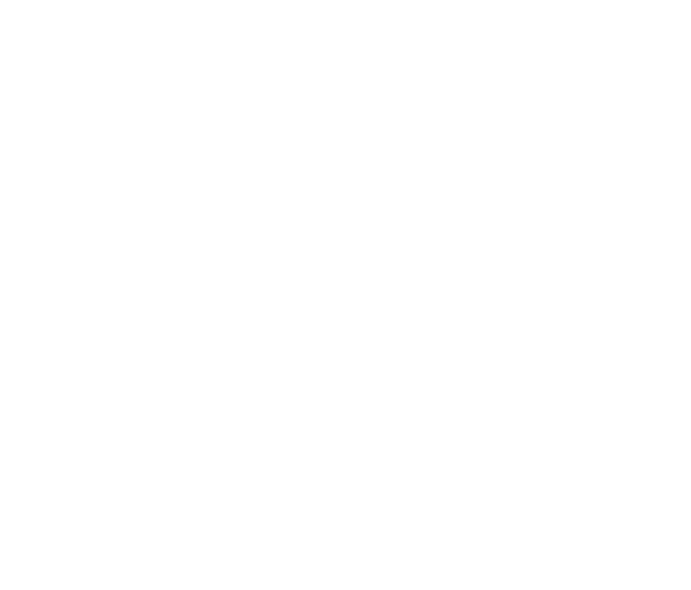
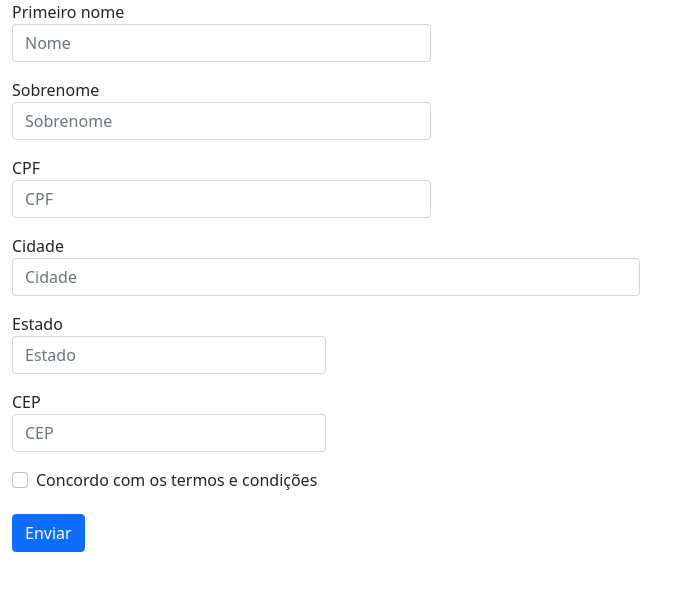
Before and after one commit to Gubrasil/estudo-cadastro-reactjs, a React (Create React App) app: page /novocadastro in a window 1280 px wide. Shown: the top 590 px of the page, without its empty margins (0-691 px from the left). Built offline with nearby package versions, Linux system fonts and the light colour scheme.

Commit message:
cria tela de cadastro

```diff
--- a/src/App.jsx
+++ b/src/App.jsx
@@ -1,16 +1,22 @@
 import React from 'react';
-import {BrowserRouter, Route} from 'react-router-dom';
+import { BrowserRouter, Route, Switch } from 'react-router-dom';
 
 /*Paginas */
 import Home from './pages/home/home.jsx';
-import Login from './pages/Login/login.jsx';
+import Login from './pages/login/login.jsx';
+import NovoCadastro from './pages/cadastro/novoCadastro.jsx';
 
 
 function App() {
-    return <BrowserRouter>
-    <Route exact path='/' component={Home} />
-    <Route exact path='/login' component={Login} />
-    </BrowserRouter>
+    return (
+        <BrowserRouter>
+            <Switch>
+                <Route exact path='/' component={Home} />
+                <Route exact path='/login' component={Login} />
+                <Route exact path='/novocadastro' component={NovoCadastro} />
+            </Switch>
+        </BrowserRouter>
+    )
 }
 
 export default App;
--- a/src/pages/home/Components/banner.jsx
+++ b/src/Components/banner.jsx
@@ -8,8 +8,8 @@
                 <div className="col-lg-6">
                     <h1>Bem-vindo à loja infantil mais fofa de Brasília.</h1>
                     <h4>Ficamos Felizes em tê-la conosco. Faça seu cadastro como vendedora. Caso já tenha feito, faça Login</h4>
-                    <a href="#" type="button" className="btn btn-dark btn-lg btn-banner">Fazer Cadastro</a>
-                    <a href="/Login" type="button" className="btn btn-outline-light btn-lg btn-banner">Fazer Login</a>
+                    <a href="/novocadastro" type="button" className="btn btn-dark btn-lg btn-banner">Fazer Cadastro</a>
+                    <a href="/login" type="button" className="btn btn-outline-light btn-lg btn-banner">Fazer Login</a>
                 </div>
 
                 <div className="col-lg-6">
--- a/src/pages/home/Components/menu.jsx
+++ b/src/Components/menu.jsx
@@ -1,4 +1,5 @@
 import React from 'react';
+import  { Link } from 'react-router-dom';
 
 function Menu() {
     return <nav className="navbar fixed-top navbar-expand-md navbar-dark bg-dark">
@@ -16,10 +17,10 @@
                         <a className="nav-link" aria-current="page" href="#">Home</a>
                     </li>
                     <li className="nav-item">
-                        <a className="nav-link" aria-current="page" href="#">Cadastro</a>
+                        <Link className="nav-link" aria-current="page" to="/novocadastro">Cadastro</Link>
                     </li>
                     <li className="nav-item">
-                        <a className="nav-link" aria-current="page" href="/Login">Login</a>
+                        <Link className="nav-link" aria-current="page" to="/login">Login</Link>
                     </li>
                     <li className="nav-item">
                         <a className="nav-link" aria-current="page" href="#footer">Contato</a>
--- a/src/app/dados/vendedoras.js
+++ b/src/app/dados/vendedoras.js
@@ -4,21 +4,21 @@
         nome: "Vendedora Mentoria Conquistando",
         telefone: "(61)99999-9999",
         senha: "12345678",
-        email: "teste@email.com"
+        email: "teste1@email.com"
     },
     {
         cpf: "123.456.789-11",
         nome: "Aluno Mentoria Conquistando 2",
         telefone: "(61)99999-9999",
         senha: "12345678",
-        email: "teste@email.com"
+        email: "teste2@email.com"
     },
     {
         cpf: "123.456.789-12",
         nome: "Aluno Mentoria Conquistando 3",
         telefone: "(61)99999-9999",
         senha: "12345678",
-        email: "teste@email.com"
+        email: "teste3@email.com"
     }
 ];
 
--- a/src/pages/Login/login.jsx
+++ b/src/pages/Login/login.jsx
@@ -1,4 +1,5 @@
 import React from 'react';
+import  { Link }  from 'react-router-dom';
 import './login.css'
 
 function Login() {
@@ -17,8 +18,8 @@
     </div>
     <button className="w-100 btn btn-lg btn-primary" type="submit">Acessar</button>
     <div className="login-links mt-1">
-      <a href="#" className="mx-3"> Esqueci minha senha</a>
-      <a href="#" className="mx-3"> Criar Cadastro</a>
+      <Link to="/" className="mx-3"> Esqueci minha senha</Link>
+      <Link to="/novocadastro" className="mx-3"> Criar Cadastro</Link>
     </div>
     <p className="mt-5 mb-3 text-muted">&copy; Desenvolvido por Gustavo Brasil</p>
   </form>
--- /dev/null
+++ b/src/pages/cadastro/novoCadastro.jsx
@@ -0,0 +1,75 @@
+import React from 'react';
+// import  { Link }  from 'react-router-dom';
+
+import './novoCadastro.css';
+
+function NovoCadastro() {
+    return <div classNameName="d-flex align-items-center text-center form-div" >
+        <div class="container-fluid">
+        <form className="needs-validation" novalidate >
+            <div className="form-row">
+                <div className="col-lg-4 mb-3">
+                    <label for="validationCustom01">Primeiro nome</label>
+                    <input type="text" className="form-control" id="validationCustom01" placeholder="Nome" required />
+                    <div className="valid-feedback">
+                        Tudo certo!
+                    </div>
+                </div>
+                <div className="col-lg-4 mb-3">
+                    <label for="validationCustom02">Sobrenome</label>
+                    <input type="text" className="form-control" id="validationCustom02" placeholder="Sobrenome" required />
+                    <div className="valid-feedback">
+                        Tudo certo!
+                    </div>
+                </div>
+
+                <div className="col-lg-4 mb-3">
+                    <label className="control-label" for="cpf_form">CPF</label>
+                    <input type="text" className="form-control" id="cpf_form" placeholder="CPF" maxlength="14" onkeypress={"formatar('###.###.###-##', this);"} required />
+                    <div className="valid-feedback">
+                        Tudo certo!
+                    </div>
+                </div>
+
+            </div>
+            <div className="form-row">
+                <div className="col-md-6 mb-3">
+                    <label for="validationCustom03">Cidade</label>
+                    <input type="text" className="form-control" id="validationCustom03" placeholder="Cidade" required />
+                    <div className="invalid-feedback">
+                        Por favor, informe uma cidade válida.
+                    </div>
+                </div>
+                <div className="col-md-3 mb-3">
+                    <label for="validationCustom04">Estado</label>
+                    <input type="text" className="form-control" id="validationCustom04" placeholder="Estado" required />
+                    <div className="invalid-feedback">
+                        Por favor, informe um estado válido.
+                    </div>
+                </div>
+                <div className="col-md-3 mb-3">
+                    <label for="validationCustom05">CEP</label>
+                    <input type="text" className="form-control" id="validationCustom05" placeholder="CEP" required />
+                    <div className="invalid-feedback">
+                        Por favor, informe um CEP válido.
+                    </div>
+                </div>
+            </div>
+            <div className="form-group">
+                <div className="form-check">
+                    <input className="form-check-input" type="checkbox" value="" id="invalidCheck" required />
+                    <label className="form-check-label" for="invalidCheck">
+                        Concordo com os termos e condições
+                    </label>
+                    <div className="invalid-feedback">
+                        Você deve concordar, antes de continuar.
+                    </div>
+                </div>
+            </div>
+            <button className="btn btn-primary" type="submit">Enviar</button>
+        </form>
+        </div>
+    </div>;
+}
+
+export default NovoCadastro;
--- a/src/pages/home/home.jsx
+++ b/src/pages/home/home.jsx
@@ -1,7 +1,7 @@
 import React from 'react';
-import Menu from './Components/menu';
-import Banner from './Components/banner';
-import Footer from './Components/footer';
+import Menu from '../../Components/menu';
+import Banner from '../../Components/banner';
+import Footer from '../../Components/footer';
 
 function Home() {
     return <div>
```
Also changed, not shown: src/app/components/cadastro.jsx (deleted, +0 -12 lines), src/Components/footer.jsx (renamed from src/pages/home/Components/footer.jsx), src/pages/cadastro/novoCadastro.css (added).
